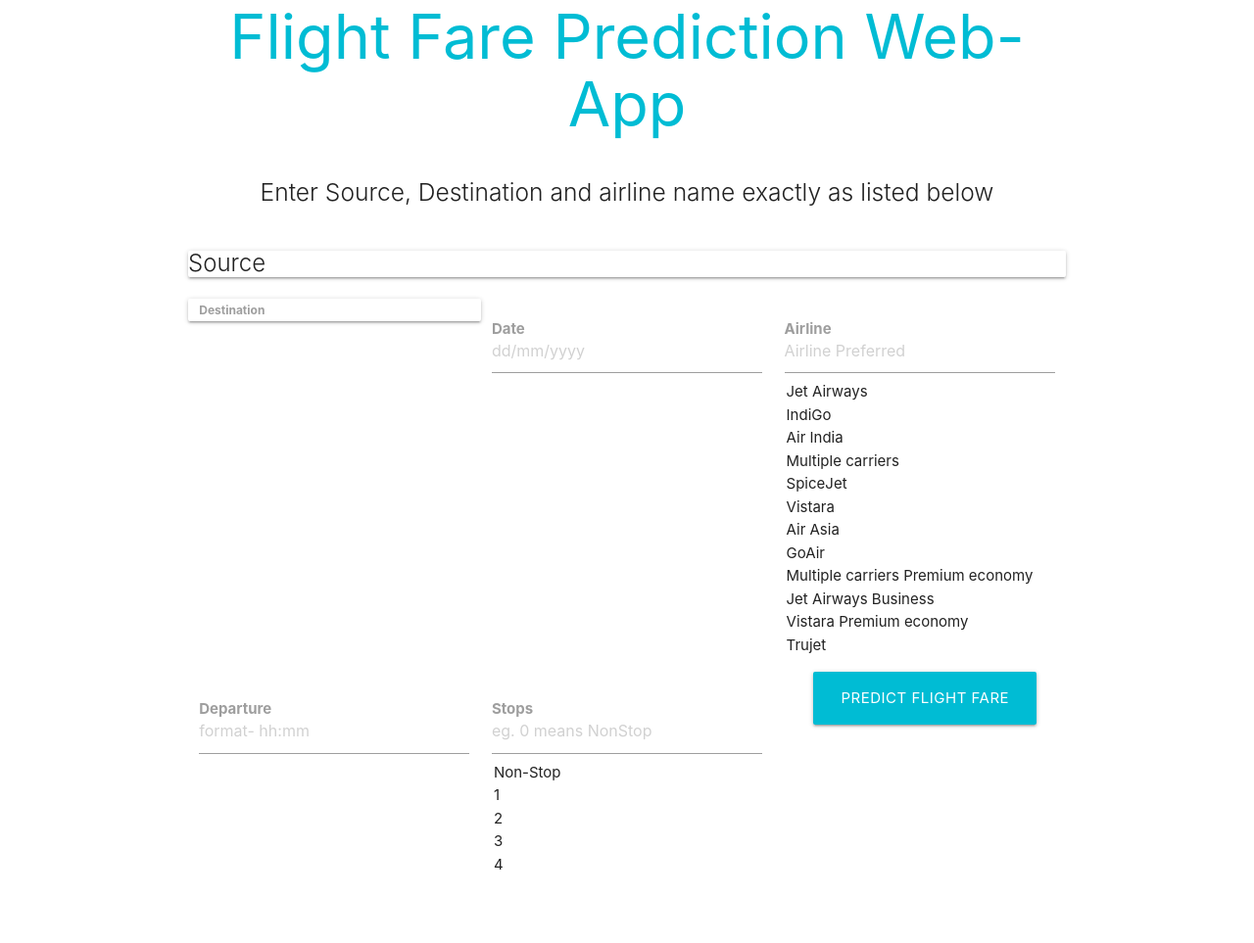
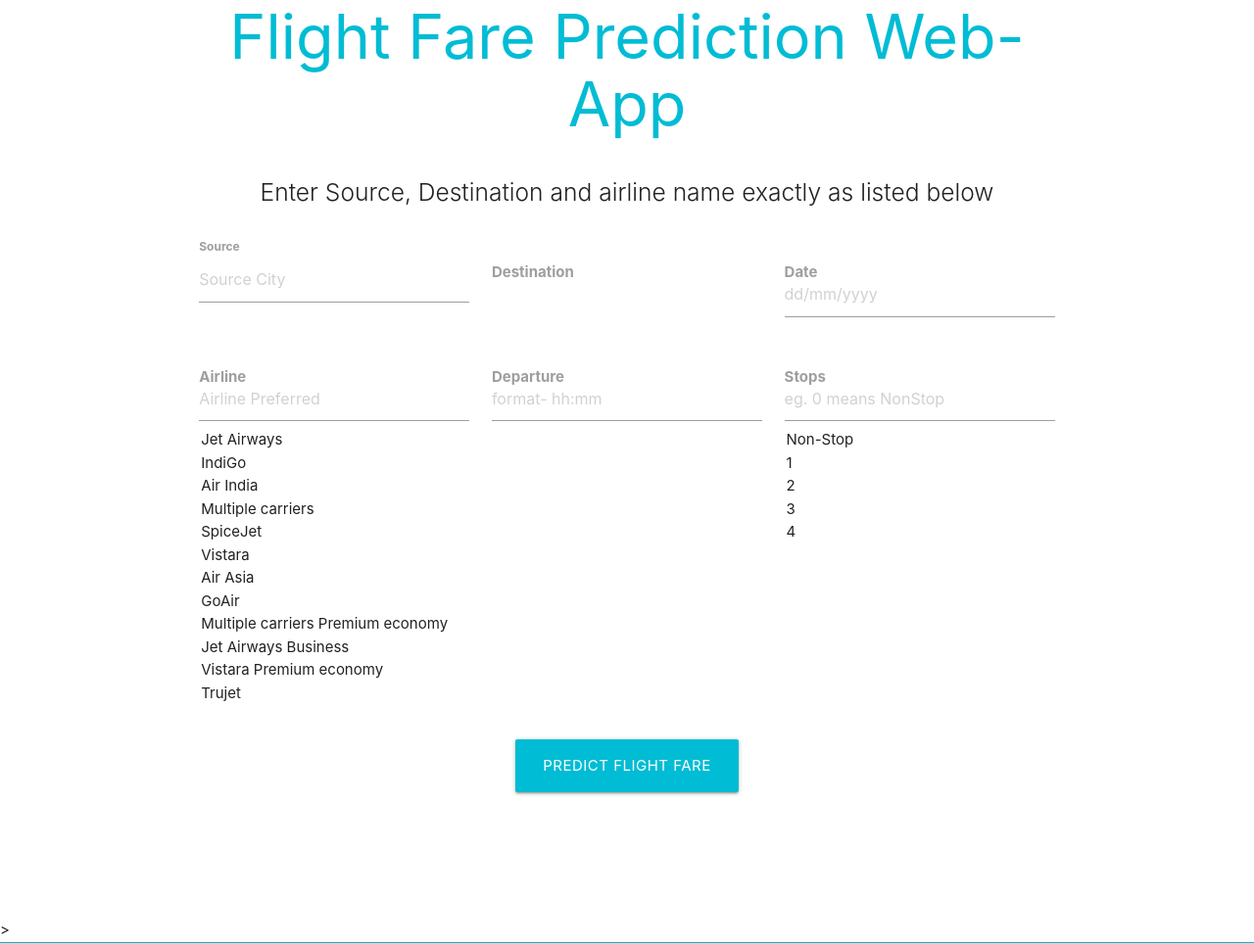
Before and after one commit to prakash100198/Flight-Fare-Prediction-Web-App, a Flask app: page / in a window 1280 px wide. Shown: the part 99-1062 px from the top of the page at 98% size. Run offline with Flask 2, Linux system fonts and the light colour scheme; parts of the project's set-up code (start-up, migrations or seed data) failed here and were passed over; some libraries are stand-ins or nearby versions.

Commit message:
Update index.html

```diff
--- a/templates/index.html
+++ b/templates/index.html
@@ -40,35 +40,21 @@
     <form action='/predict' method="post" class="col s12">
       <div class="row">
 
-              <div class="col-sm-6">
-                    <div class="card">
-                        <div class="card-body">
-                            <!-- Source -->
-                            <h5 class="card-title">Source</h5>
-                            <select name="Source" id="Source" required="required">
-                                <option value="Delhi">Delhi</option>
-                                <option value="Kolkata">Kolkata</option>
-                                <option value="Mumbai">Mumbai</option>
-                                <option value="Chennai">Chennai</option>
-                            </select>
-                        </div>
-                    </div>
+           <div class="dropdown col s4">
+           <label for="Source"><b>Source</b></label>
+            <br>
+          <input placeholder="Source City" name="Source" id="Source" type="text" class="validate" required="required">
 
-<!--          <div class="card col s4">
-           <label for="Source"><b>Source</b></label>
-            <br> -->
-          <!-- <input placeholder="Source City" name="Source" id="first_name" type="text" class="validate" required="required"> -->
-
-<!--             <select name="Source" id="Source" required="required">
-            <option value="Delhi">Delhi</option>
-            <option value="Kolkata">Kolkata</option>
-            <option value="Mumbai">Mumbai</option>
-            <option value="Chennai">Chennai</option>
+            <select name="Source" id="Source" required="required">
+                <option value="Delhi">Delhi</option>
+                <option value="Kolkata">Kolkata</option>
+                <option value="Mumbai">Mumbai</option>
+                <option value="Chennai">Chennai</option>
             </select>
 
-        </div> -->
+        </div>
 
-        <div class="card col s4">
+        <div class="input-field col s4">
 
           <label for="Destination"><b>Destination </b></label>
             <br>
```
